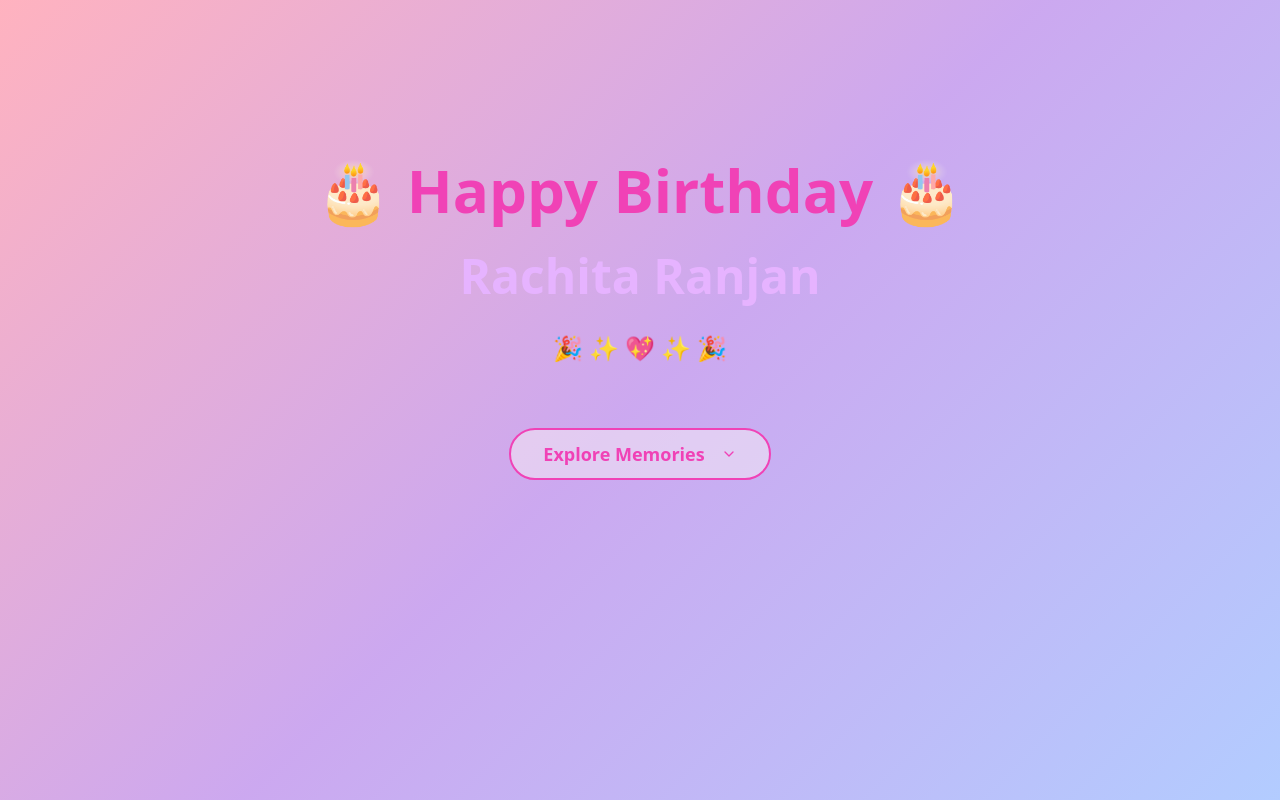
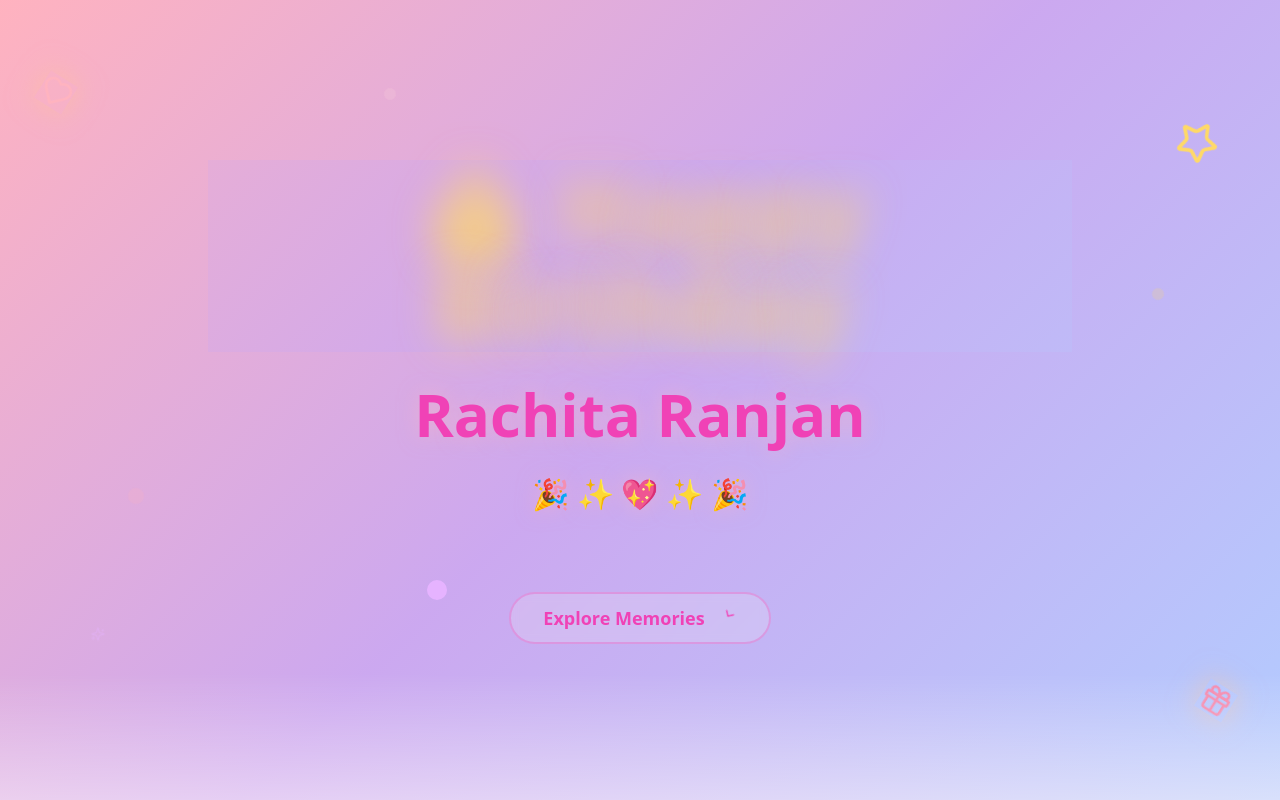
Before and after one commit to UtkarshRanjan07/Bday, a React (Vite) app: page / in a window 1280 px wide. Shown: the top 800 px of the page. Built offline with nearby package versions, Linux system fonts and the light colour scheme.

Commit message:
Reverted to commit f0e4e99ddd7076a54f2030668d85e68d2a03eb60

```diff
--- a/src/components/HeroSection.tsx
+++ b/src/components/HeroSection.tsx
@@ -9,40 +9,49 @@ const HeroSection = () => {
   };
 
   return (
-    <section className="min-h-screen bg-gradient-anime py-20 px-4">
-      <div className="max-w-4xl mx-auto text-center">
-        {/* Add lots of top space */}
-        <div className="h-20"></div>
+    <section className="relative min-h-screen flex items-start justify-center overflow-hidden bg-gradient-anime pt-24 pb-16">
+      <FloatingElements />
 
-        {/* Simple, visible title */}
+      {/* Background decorative elements */}
+      <div className="absolute inset-0 opacity-20">
+        <div className="sakura-falling absolute top-0 left-[10%] w-4 h-4 bg-sakura-pink rounded-full"></div>
+        <div className="sakura-falling absolute top-0 left-[30%] w-3 h-3 bg-sakura-light rounded-full" style={{ animationDelay: '2s' }}></div>
+        <div className="sakura-falling absolute top-0 left-[50%] w-5 h-5 bg-anime-purple rounded-full" style={{ animationDelay: '4s' }}></div>
+        <div className="sakura-falling absolute top-0 left-[70%] w-4 h-4 bg-anime-blue rounded-full" style={{ animationDelay: '6s' }}></div>
+        <div className="sakura-falling absolute top-0 left-[90%] w-3 h-3 bg-sparkle-gold rounded-full" style={{ animationDelay: '1s' }}></div>
+      </div>
+
+      {/* Main content */}
+      <div className="text-center z-10 px-4 max-w-4xl mx-auto mt-16">
         <div className="space-y-8">
-          <h1 className="text-4xl md:text-6xl font-bold text-primary mb-4">
-            🎂 Happy Birthday 🎂
+          {/* Title with glow effect */}
+          <h1 className="text-4xl md:text-6xl lg:text-8xl font-bold text-glow-strong anime-gradient bg-clip-text text-transparent bounce-in">
+            🎂 Happy Birthday
           </h1>
-          <h2 className="text-3xl md:text-5xl font-bold text-magic-violet">
+          <h2 className="text-2xl md:text-4xl lg:text-6xl font-bold text-primary text-glow bounce-in" style={{ animationDelay: '0.3s' }}>
             Rachita Ranjan
           </h2>
-          <p className="text-2xl text-anime-purple">
+          <p className="text-xl md:text-2xl lg:text-3xl text-magic-violet text-glow bounce-in" style={{ animationDelay: '0.6s' }}>
             🎉 ✨ 💖 ✨ 🎉
           </p>
         </div>
 
         {/* Scroll button */}
-        <div className="mt-16">
+        <div className="mt-20 bounce-in" style={{ animationDelay: '1s' }}>
           <Button
             variant="outline"
             size="lg"
             onClick={scrollToGallery}
-            className="rounded-full px-8 py-6 text-lg font-semibold bg-card/50 border-2 border-primary text-primary hover:bg-primary/20"
+            className="rounded-full px-8 py-6 text-lg font-semibold bg-card/20 backdrop-blur-sm border-2 border-primary/30 text-primary hover:bg-primary/20 hover:border-primary/50 hover:shadow-glow-soft transition-magic group"
           >
             <span className="mr-2">Explore Memories</span>
-            <ChevronDown className="w-6 h-6" />
+            <ChevronDown className="w-6 h-6 anime-float" />
           </Button>
         </div>
+      </div>
 
-        {/* Add bottom space */}
-        <div className="h-20"></div>
-      </div>
+      {/* Bottom gradient fade */}
+      <div className="absolute bottom-0 left-0 right-0 h-32 bg-gradient-to-t from-background/50 to-transparent"></div>
     </section>
   );
 };
```
